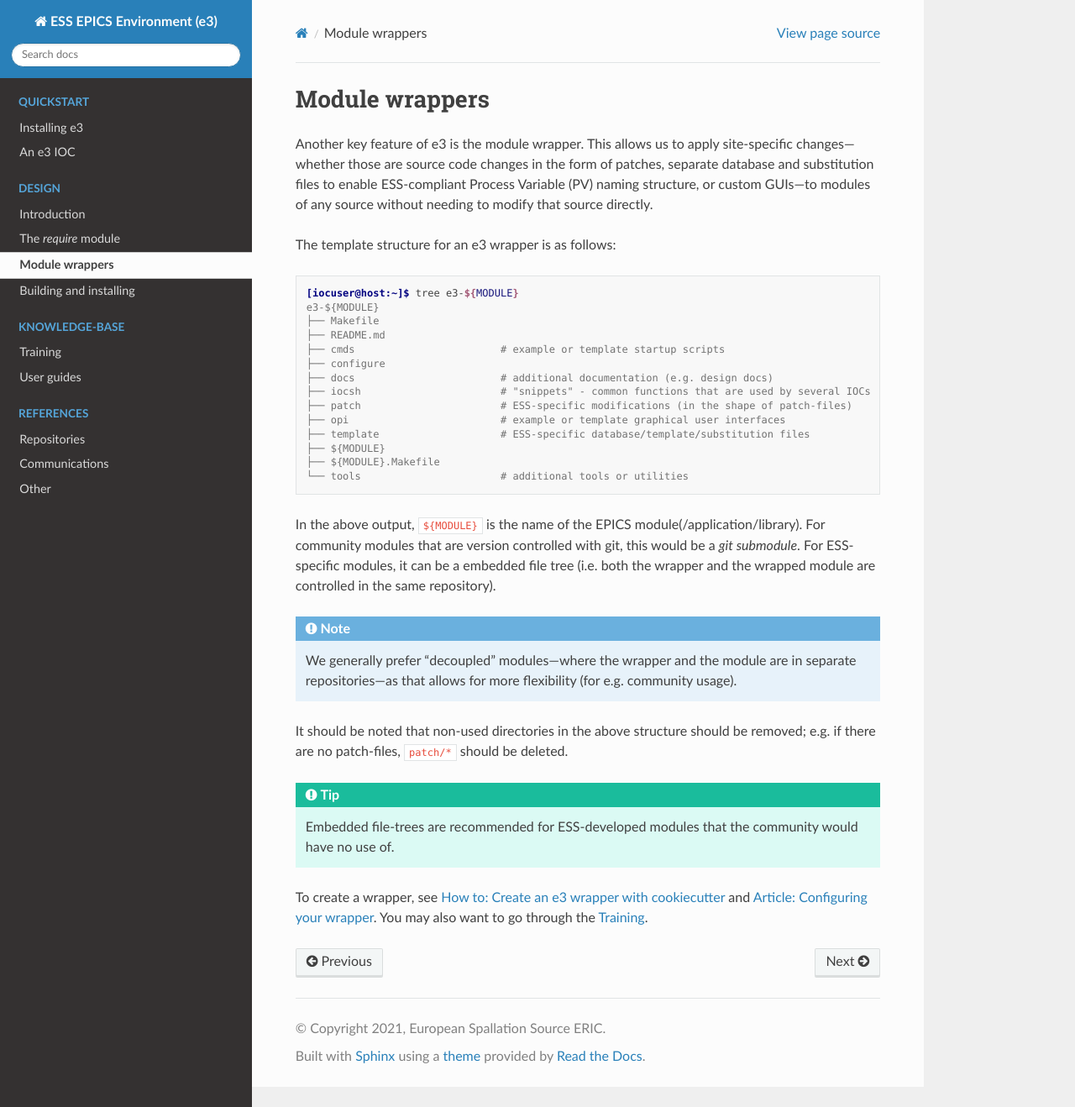
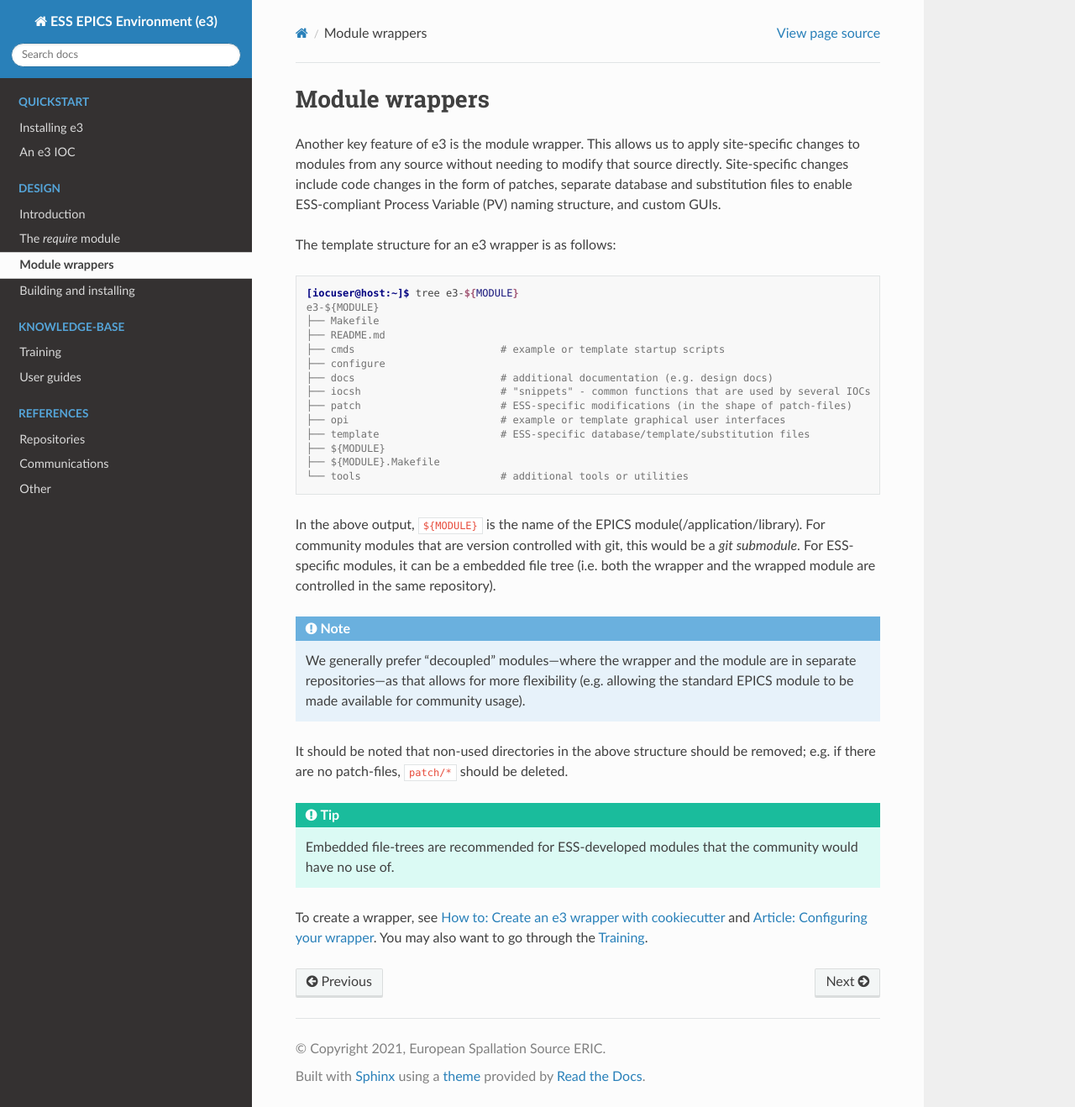
Before and after one commit to ttkorhonen/e3pages, a Sphinx documentation site: the page built from docs/design/3_wrappers.md, in a window 1280 px wide and 1318 px high. Shown: the whole window at 84% size. Built offline with Sphinx 7.4.7 and the Read the Docs theme 2.0.0, drawn with Linux system fonts in a browser that asks for light colours.

Commit message:
Rephrase a couple of sentences

````diff
--- a/docs/design/3_wrappers.md
+++ b/docs/design/3_wrappers.md
@@ -2,7 +2,7 @@
 
 # Module wrappers
 
-Another key feature of e3 is the module wrapper. This allows us to apply site-specific changes---whether those are source code changes in the form of patches, separate database and substitution files to enable ESS-compliant Process Variable (PV) naming structure, or custom GUIs---to modules of any source without needing to modify that source directly.
+Another key feature of e3 is the module wrapper. This allows us to apply site-specific changes to modules from any source without needing to modify that source directly. Site-specific changes include code changes in the form of patches, separate database and substitution files to enable ESS-compliant Process Variable (PV) naming structure, and custom GUIs.
 
 The template structure for an e3 wrapper is as follows:
 ```console
@@ -25,7 +25,7 @@ e3-${MODULE}
 In the above output, `${MODULE}` is the name of the EPICS module(/application/library). For community modules that are version controlled with git, this would be a *git submodule*. For ESS-specific modules, it can be a embedded file tree (i.e. both the wrapper and the wrapped module are controlled in the same repository).
 
 :::{note}
-We generally prefer "decoupled" modules---where the wrapper and the module are in separate repositories---as that allows for more flexibility (for e.g. community usage).
+We generally prefer "decoupled" modules---where the wrapper and the module are in separate repositories---as that allows for more flexibility (e.g. allowing the standard EPICS module to be made available for community usage).
 :::
 
 It should be noted that non-used directories in the above structure should be removed; e.g. if there are no patch-files, `patch/*` should be deleted.
````
